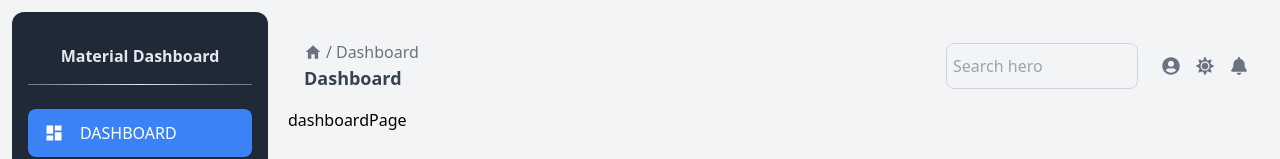
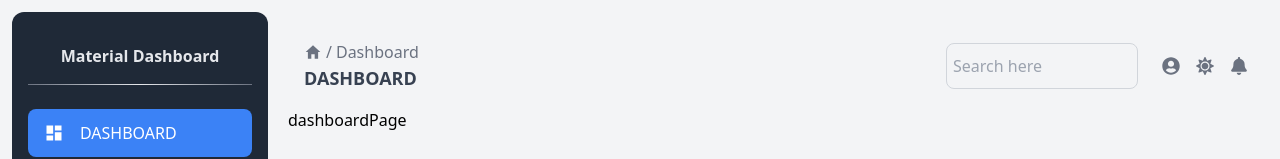
Before and after one commit to mahmoudYousf2005/Dashboard, a React (Vite) app: page /dashboard in a window 1280 px wide. Shown: the top 159 px of the page. Built offline with nearby package versions, Linux system fonts and the light colour scheme.

Commit message:
display active section name in navbar

```diff
--- a/src/examples/Navbars/Navbar.jsx
+++ b/src/examples/Navbars/Navbar.jsx
@@ -4,7 +4,12 @@ import { FaSun } from "react-icons/fa";
 import { FaBell } from "react-icons/fa6";
 import { IoMdHome } from "react-icons/io";
 import { IoMenu , IoClose} from "react-icons/io5";
+import { useLocation } from "react-router-dom";
+import routes from "../../routes";
 const Navbar = ({open ,setOpen}) => {
+
+    const {pathname} = useLocation()
+    const pageName = routes.find((r)=> r.path === pathname)?.name ?? "dashboard"
 
   return (
     <div className="p-4 flex flex-col md:flex-row md:justify-between">
@@ -16,7 +21,7 @@ const Navbar = ({open ,setOpen}) => {
             <h3 className="mx-1 ">/</h3>
             <h3>Dashboard</h3>
             </div>
-            <h2 className="font-bold text-gray-700 text-lg">Dashboard</h2>
+            <h2 className="font-bold text-gray-700 text-lg uppercase" >{pageName}</h2>
         </div>
 
         <div className="flex items-center gap-6 justify-between md:mt-0 mt-2">
@@ -24,8 +29,8 @@ const Navbar = ({open ,setOpen}) => {
         <div className="">
             <input
             className="bg-gray-100 px-1.5 py-2.5 border border-gray-300
-            font-medium text-gary-900 rounded-lg outline-none w-48"
-            type="text" placeholder="Search hero" />
+            font-medium text-gray-900 rounded-lg outline-none w-48"
+            type="text" placeholder="Search here" />
             </div>
 
             <div className="flex gap-4 text-gray-500 text-lg ">
--- a/src/examples/Sidenav/Sidenav.jsx
+++ b/src/examples/Sidenav/Sidenav.jsx
@@ -3,7 +3,6 @@ import {  NavLink } from "react-router-dom";
 
 const Sidenav = ({open , setOpen}) => {
 
-console.log(open)
   return (
     <aside className={`${open ? "block" : "hidden"} md:block
         fixed top-0 left-0 z-20 m-3 p-4
```
